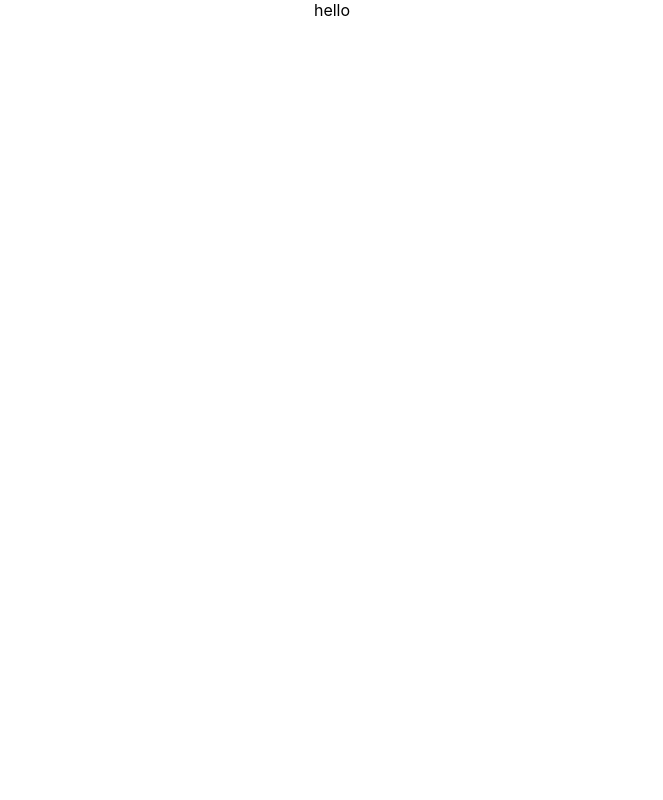
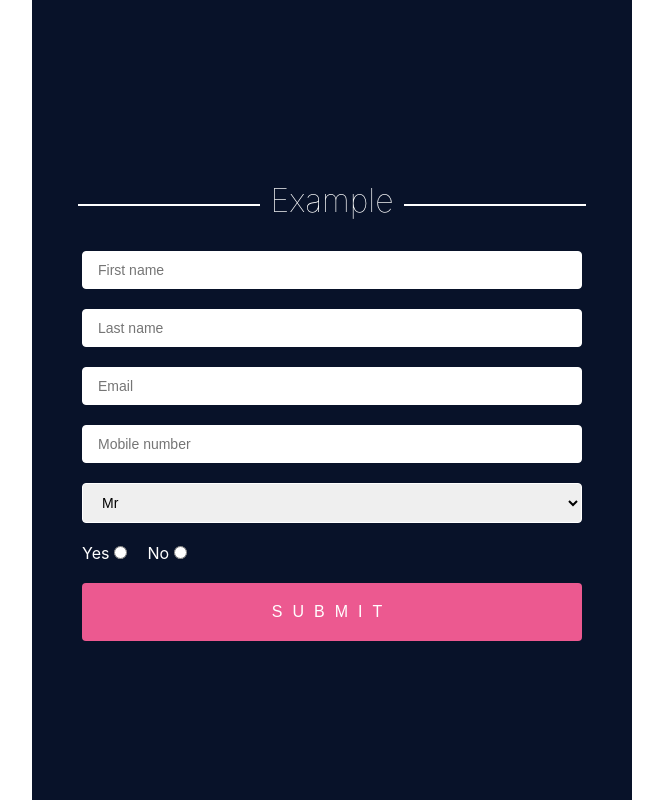
Before and after one commit to frontStudySession/jade, a React app: page / in a window 1280 px wide. Shown: the whole page, without its empty margins (308-971 px from the left). Built offline with nearby package versions, Linux system fonts and the light colour scheme.

Commit message:
Form markup

```diff
--- a/src/App.css
+++ /dev/null
@@ -1,38 +0,0 @@
-.App {
-  text-align: center;
-}
-
-.App-logo {
-  height: 40vmin;
-  pointer-events: none;
-}
-
-@media (prefers-reduced-motion: no-preference) {
-  .App-logo {
-    animation: App-logo-spin infinite 20s linear;
-  }
-}
-
-.App-header {
-  background-color: #282c34;
-  min-height: 100vh;
-  display: flex;
-  flex-direction: column;
-  align-items: center;
-  justify-content: center;
-  font-size: calc(10px + 2vmin);
-  color: white;
-}
-
-.App-link {
-  color: #61dafb;
-}
-
-@keyframes App-logo-spin {
-  from {
-    transform: rotate(0deg);
-  }
-  to {
-    transform: rotate(360deg);
-  }
-}
--- a/src/App.tsx
+++ b/src/App.tsx
@@ -1,12 +1,20 @@
-import React from 'react';
-import './App.css';
-import { Hello } from '@app/Hello';
+import React from "react";
+import { FormComponent } from "./components/Form";
+import styled from "styled-components";
+
+const Container = styled.div`
+  display: flex;
+  width:100%
+  height:100v;
+  justify-content: center;
+  align-items: center;
+`;
 
 function App() {
   return (
-    <div className="App">
-     <Hello/>
-    </div>
+    <Container>
+      <FormComponent />
+    </Container>
   );
 }
 
--- /dev/null
+++ b/src/components/Form.tsx
@@ -0,0 +1,182 @@
+import { useForm, SubmitHandler } from "react-hook-form";
+import styled from "styled-components";
+
+type Inputs = {
+  firstName: string;
+  lastName: string;
+  email: string;
+  mobile: number;
+  title: string;
+  developer: string;
+};
+
+const FormWrap = styled.div`
+  display: flex;
+  height: 100vh;
+  flex-direction: column;
+  justify-content: center;
+  background: #081229;
+  width: 100%;
+  max-width: 600px;
+`;
+
+const TitleWrap = styled.div`
+  display: flex;
+  gap: 10px;
+  justify-content: center;
+  align-items: center;
+`;
+
+const Title = styled.h1`
+  font-weight: 100;
+  color: white;
+  text-align: center;
+  padding-bottom: 10px;
+`;
+
+const Line = styled.div`
+  height: 0;
+  width: 180px;
+  border: 0.5px solid white;
+`;
+
+const Form = styled.form`
+  display: flex;
+  flex-direction: column;
+  justify-content: center;
+  padding: 0 50px;
+  gap: 20px;
+`;
+
+const Input = styled.input`
+  display: block;
+  box-sizing: border-box;
+  width: 100%;
+  border-radius: 4px;
+  border: 1px solid white;
+  padding: 10px 15px;
+  font-size: 14px;
+
+  &[type="submit"] {
+    background: #ec5990;
+    color: white;
+    text-transform: uppercase;
+    border: none;
+    padding: 20px;
+    font-size: 16px;
+    font-weight: 100;
+    letter-spacing: 10px;
+  }
+
+  &[type="submit"]:hover {
+    background: #bf1650;
+  }
+
+  &[type="radio"] {
+    margin: 0;
+    width: fit-content;
+  }
+`;
+
+const DeveloperWrap = styled.div`
+  display: flex;
+  justify-content: flex-start;
+  gap: 20px;
+  width: 100%;
+  > label {
+    display: flex;
+    gap: 5px;
+    align-items: center;
+    color: white;
+  }
+`;
+
+const Select = styled.select`
+  display: block;
+  box-sizing: border-box;
+  width: 100%;
+  border-radius: 4px;
+  border: 1px solid white;
+  padding: 10px 15px;
+  font-size: 14px;
+`;
+
+export const FormComponent = () => {
+  const {
+    register,
+    handleSubmit,
+    formState: { errors },
+  } = useForm<Inputs>();
+  const onSubmit: SubmitHandler<Inputs> = (data) => {
+    try {
+      console.log(data);
+    } catch (err) {
+      console.log(err, "err");
+    }
+  };
+  console.log(errors);
+
+  return (
+    <FormWrap>
+      <TitleWrap>
+        <Line />
+        <Title>Example</Title>
+        <Line />
+      </TitleWrap>
+      <Form onSubmit={handleSubmit(onSubmit)}>
+        <Input
+          type="text"
+          placeholder="First name"
+          {...register("firstName", { required: true, minLength: 1 })}
+        />
+        <Input
+          type="text"
+          placeholder="Last name"
+          {...register("lastName", { required: true, minLength: 1 })}
+        />
+        <Input
+          type="text"
+          placeholder="Email"
+          {...register("email", {
+            required: true,
+            pattern: { value: /^\S+@\S+$/i, message: "confirm Email format" },
+          })}
+        />
+        <Input
+          type="tel"
+          placeholder="Mobile number"
+          {...register("mobile", {
+            required: true,
+            minLength: 11,
+            maxLength: 11,
+          })}
+        />
+        <Select {...register("title", { required: true })}>
+          <option value="Mr">Mr</option>
+          <option value="Mrs">Mrs</option>
+          <option value="Miss">Miss</option>
+          <option value="Dr">Dr</option>
+        </Select>
+        <DeveloperWrap>
+          <label>
+            Yes
+            <Input
+              {...register("developer", { required: true })}
+              type="radio"
+              value="Yes"
+            />
+          </label>
+          <label>
+            No
+            <Input
+              {...register("developer", { required: true })}
+              type="radio"
+              value="No"
+            />
+          </label>
+        </DeveloperWrap>
+        <Input type="submit" value="SUBMIT" />
+      </Form>
+    </FormWrap>
+  );
+};
```
